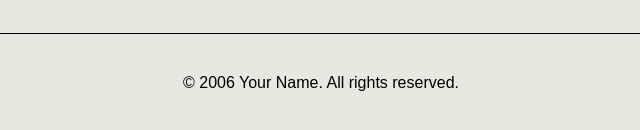
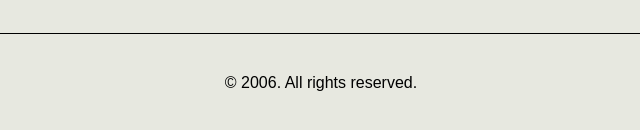
Before and after one commit to sunny-code03/Portfolio, a plain HTML site: page index.html in a window 1280 px wide. Shown: the part 3174-3304 px from the top of the page, without its empty margins (319-959 px from the left). Drawn offline with Linux system fonts and the light colour scheme.

Commit message:
Update index.html

```diff
--- a/index.html
+++ b/index.html
@@ -233,7 +233,7 @@
 
 
     <footer>
-        <p>&copy; 2006 Your Name. All rights reserved.</p>
+        <p>&copy; 2006. All rights reserved.</p>
     </footer>
 
 
```
